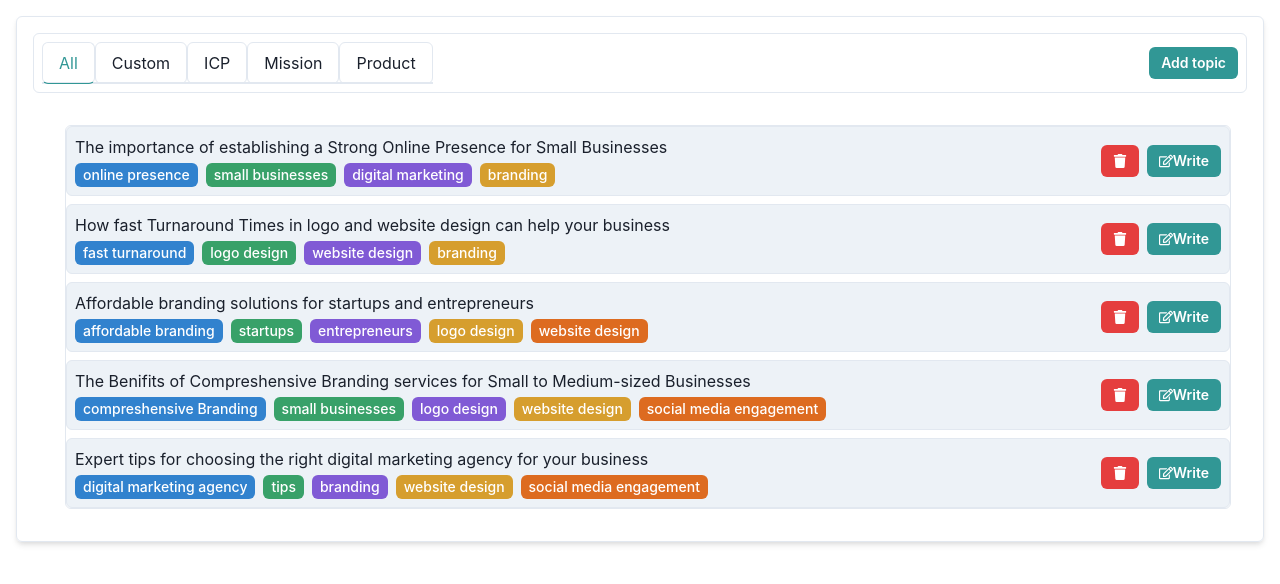
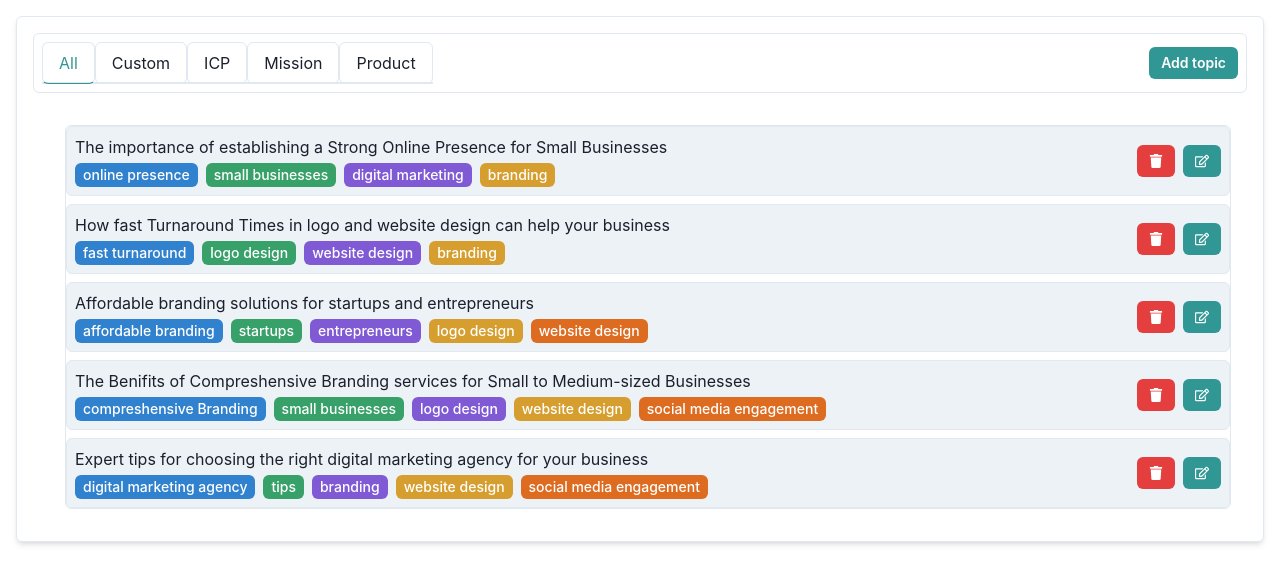
Before and after one commit to lazyfuhrer/speedy-brand-task, a Next.js app: page / in a window 1280 px wide. Shown: the top 584 px of the page. Built offline with nearby package versions, Linux system fonts and the light colour scheme; what draft-js-image-plugin would draw is missing.

Commit message:
del: removed write text

```diff
--- a/src/pages/index.js
+++ b/src/pages/index.js
@@ -244,7 +244,6 @@ const TabsContainer = () => {
                     </Button>
                     <Button colorScheme="teal" size="sm" onClick={handleWrite}>
                       <FaRegEdit />
-                      Write
                     </Button>
                   </ListItem>
                 ))}
```
